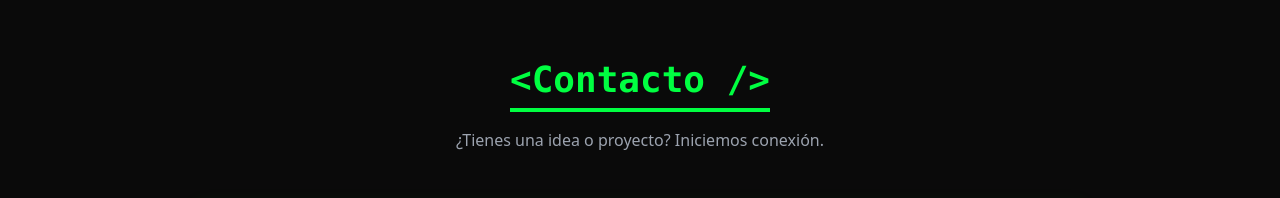
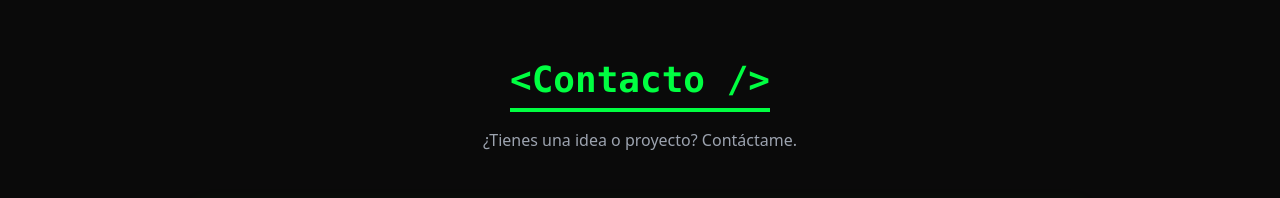
Before and after one commit to Pabloski-c/Portafolio-MERN, a React (Vite) app in the folder client/: page / in a window 1280 px wide. Shown: the part 1540-1738 px from the top of the page. Built offline with nearby package versions, Linux system fonts and the light colour scheme; no server answers.

Commit message:
Se modifica mensaje del componente Contacto

```diff
--- a/client/src/components/Contact.jsx
+++ b/client/src/components/Contact.jsx
@@ -80,7 +80,7 @@ const Contact = () => {
           <h2 className="text-3xl md:text-4xl font-mono font-bold text-neon-green inline-block border-b-4 border-neon-green pb-2">
             &lt;Contacto /&gt;
           </h2>
-          <p className="text-gray-400 mt-4">¿Tienes una idea o proyecto? Iniciemos conexión.</p>
+          <p className="text-gray-400 mt-4">¿Tienes una idea o proyecto? Contáctame.</p>
         </motion.div>
 
         {/* Contenedor del formulario */}
```
